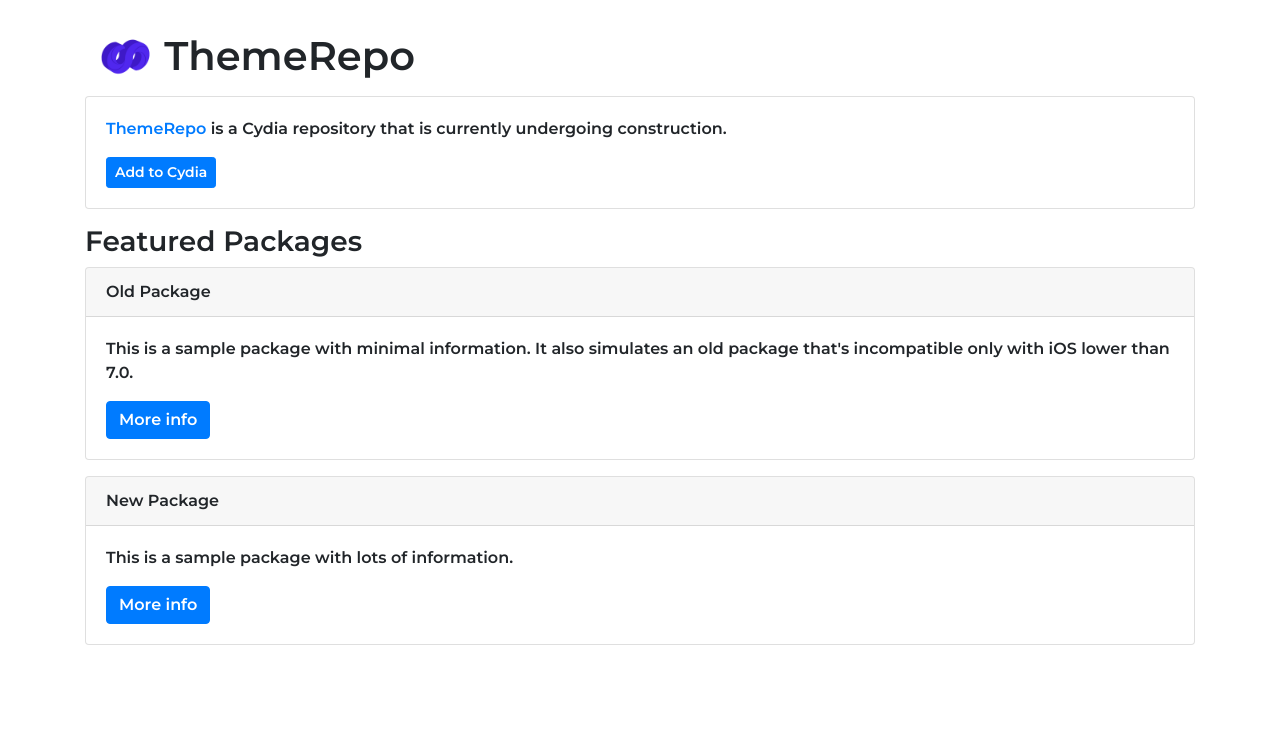
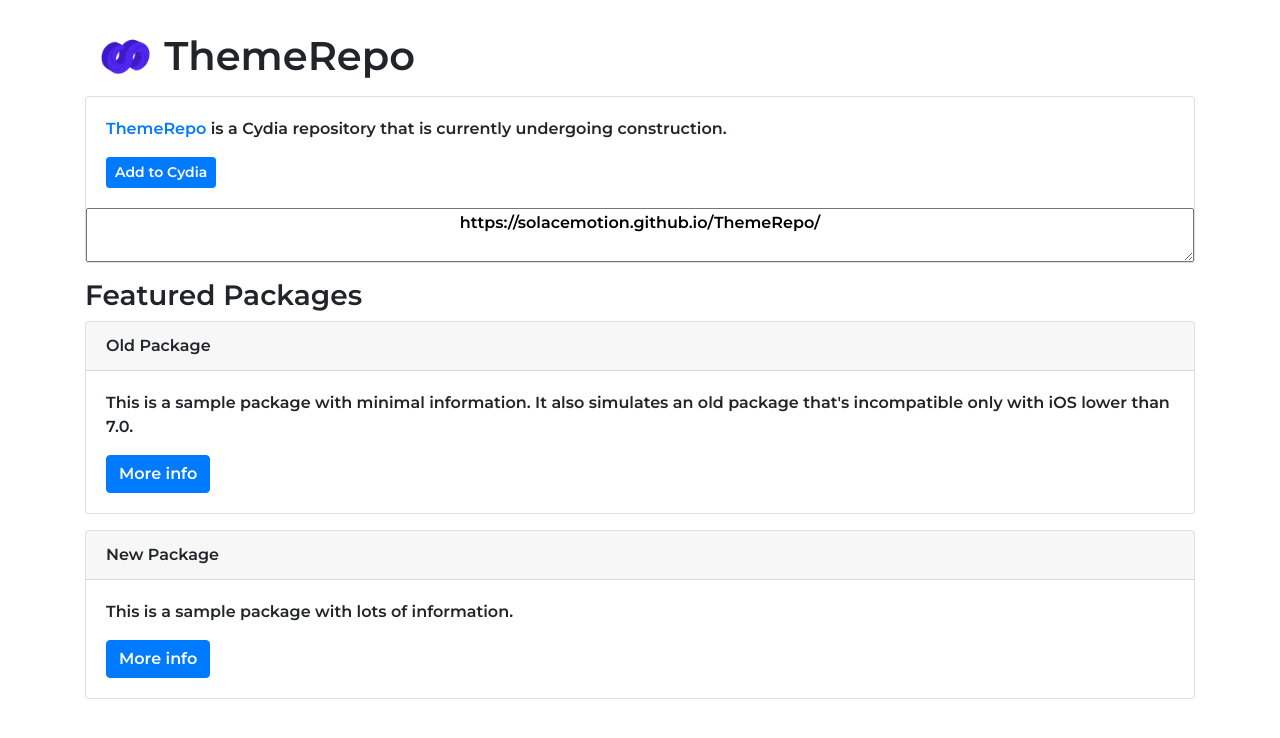
Before and after one commit to SolaceMotion/SolaceRepo, a plain HTML site: page index.html in a window 1280 px wide. Drawn offline with nearby package versions, Linux system fonts and the light colour scheme.

Commit message:
textarea

```diff
--- a/depictions/style.css
+++ b/depictions/style.css
@@ -2,6 +2,9 @@
     font-family: 'Montserrat', sans-serif;
 }
 
+textarea {
+    text-align: center;
+}
 
 ::selection {
     color: white;
--- a/index.html
+++ b/index.html
@@ -22,6 +22,7 @@
 			<p><span class="text-primary"><b>ThemeRepo</span></b> is a Cydia repository that is currently undergoing construction.</p>
 			<a class="btn btn-sm btn-primary" href="cydia://url/https://cydia.saurik.com/api/share#?source=https://supermamon.github.io/Reposi3/">Add to Cydia</a>
 		</div>
+		<textarea>https://solacemotion.github.io/ThemeRepo/</textarea>
 	</div>
 </div>
 <p></p>
```
